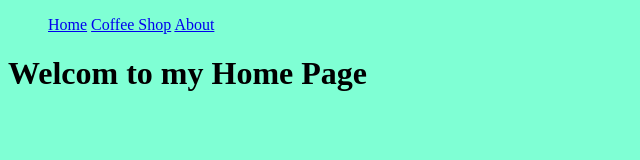
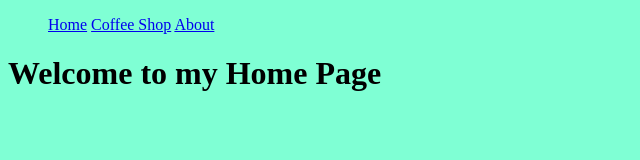
Before and after one commit to toljaw/weikum.dev, a website: page public/index.html in a window 1280 px wide. Shown: the whole page, without its empty margins (0-640 px from the left). Drawn offline with Linux system fonts and the light colour scheme.

Commit message:
homepage update

```diff
--- a/public/index.html
+++ b/public/index.html
@@ -10,7 +10,7 @@
 </head>
 <body>
 <div id="navbar"></div>
-<h1>Welcom to my Home Page</h1>
+<h1>Welcome to my Home Page</h1>
 <script>
     fetch('navbar.html')
         .then(response => response.text())
```
